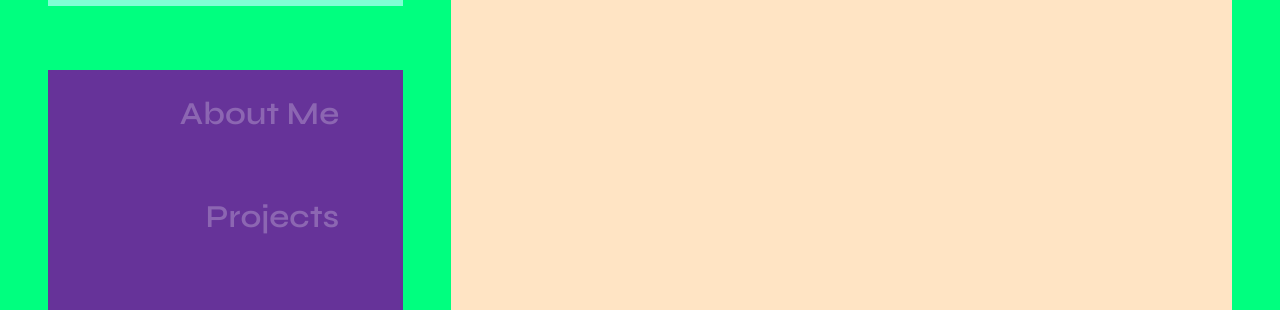
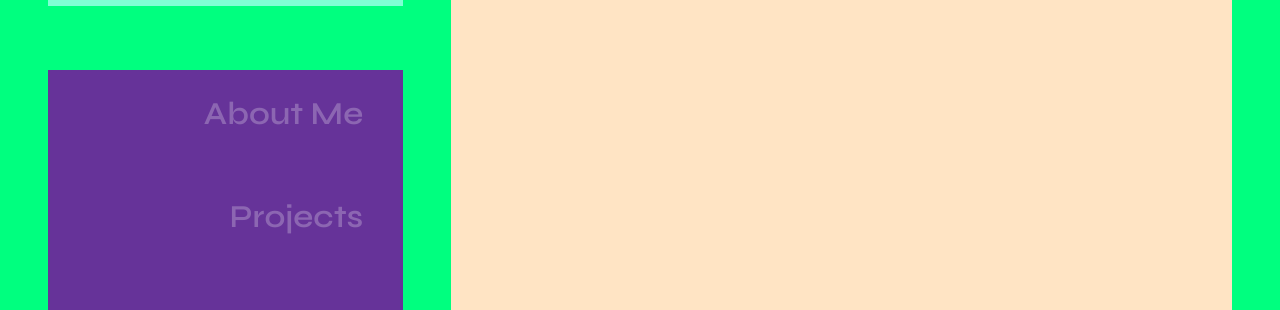
Before and after one commit to Gatinoko/Portfolio, a Next.js app: page / in a window 1280 px wide. Shown: the part 314-624 px from the top of the page. Built offline with nearby package versions, Linux system fonts and the light colour scheme.

Commit message:
feat(stylesheets): Changed NavButton padding

```diff
--- a/components/navigation/nav-button/nav-button.module.scss
+++ b/components/navigation/nav-button/nav-button.module.scss
@@ -11,8 +11,8 @@
 	justify-content: flex-end;
 	align-items: center;
 
-	padding: map-get($SPACING-SIZE, spacing-24) map-get($SPACING-SIZE, spacing-64)
-		map-get($SPACING-SIZE, spacing-24) map-get($SPACING-SIZE, spacing-64);
+	padding: map-get($SPACING-SIZE, spacing-24) map-get($SPACING-SIZE, spacing-40)
+		map-get($SPACING-SIZE, spacing-24) map-get($SPACING-SIZE, spacing-40);
 
 	.nav-button-text {
 		@include flex-horizontal-layout;
```
